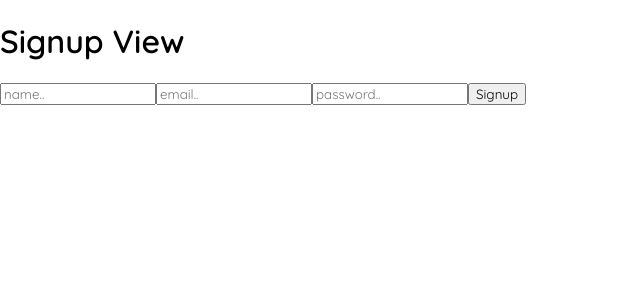
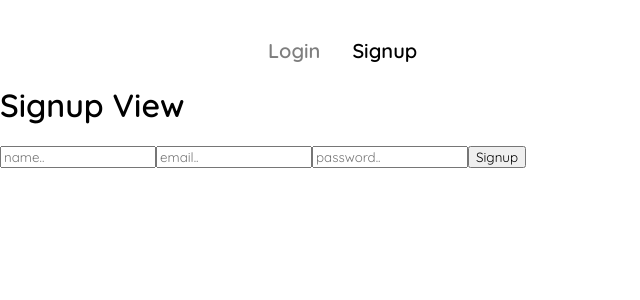
Before and after one commit to DA330A-Software-Engineering/free-choice, a React app: page /signup in a window 1280 px wide. Shown: the top 300 px of the page, without its empty margins (0-640 px from the left). Built offline with nearby package versions, Linux system fonts and the light colour scheme; no server answers.

Commit message:
header styling

```diff
--- a/src/components/devices/Device.style.ts
+++ b/src/components/devices/Device.style.ts
@@ -12,7 +12,6 @@ export const deviceStyle = css`
 `;
 
 export const deviceButton = css`
-
   width: 100px;
   height: 100px;
   margin: 0;
--- a/src/components/views/DeviceContainer.view.tsx
+++ b/src/components/views/DeviceContainer.view.tsx
@@ -7,6 +7,8 @@ import { deviceContainerStyle } from './DeviceContainer.style';
 import DoorDevice from '../devices/DoorDevice.cmpt';
 import WindowDevice from '../devices/WindowDevice.cmpt';
 import { faDoorClosed, faLock, faDoorOpen, faUnlock, faToggleOn, faToggleOff } from '@fortawesome/free-solid-svg-icons'
+import Button from '../interactable/Button.cmpt';
+import { BrowserRouter, Route } from 'react-router-dom';
 
 /** Props for this component */
 type DeviceContainerProps = {}
@@ -54,7 +56,6 @@ const DeviceContainerView: FC<DeviceContainerProps> = () => {
     }
   }
 
-
   return (
       <div>
         <div className={deviceContainerStyle}>
--- a/src/index.css
+++ b/src/index.css
@@ -11,3 +11,38 @@ code {
   font-family: source-code-pro, Menlo, Monaco, Consolas, 'Courier New',
     monospace;
 }
+
+.header-container {
+  display: flex;
+  margin-left: 20%;
+  margin-right: 20%;
+  padding-top: 3%;
+}
+
+.header-container > a {
+  margin: 0;
+  padding: 0;
+  margin-left: 12px;
+  margin-right: 20px;
+  color: black;
+  opacity: 0.3;
+  font-size: 20px;
+  text-decoration: none;
+  font-weight: bold;
+  font-family: 'Quicksand', sans-serif;
+}
+
+.header-container > a:hover{
+  opacity: 1;
+  cursor: pointer;
+}
+
+button:hover {
+  cursor: pointer;
+}
+
+#logout {
+  margin-left: auto;
+  font-size: 15px;
+  margin-right: 12px;
+}
--- a/src/index.tsx
+++ b/src/index.tsx
@@ -1,7 +1,7 @@
 import { createRoot } from 'react-dom/client';
 import { FC } from 'react';
 import "./index.css";
-import { Outlet, Routes, Navigate, BrowserRouter, Route } from "react-router-dom";
+import { Outlet, Routes, Navigate, BrowserRouter, Route, Link } from "react-router-dom";
 import { useAuth } from "./contexts/AuthContext"
 import { DeviceContextProvider } from './contexts/DeviceContext';
 import { AuthenticationProvider } from './contexts/AuthContext';
@@ -10,6 +10,7 @@ import LoginView from './components/views/Login.view';
 import SignupView from './components/views/Signup.view';
 import { FirebaseConfig } from './configs/FirebaseConfig';
 import { initializeApp } from 'firebase/app';
+import { useLocation } from "react-router-dom";
 
 
 /** Creates a prive route wrapper, that check if its a authenticated user. router wrapper can also be used for restrict authenticated users from page using restricted variable */
@@ -17,6 +18,35 @@ const PrivateRouteWrapper: FC<{restricted?: boolean, redirectTo: string}> = ({re
   const auth = useAuth();
   return ((auth.getToken() !== null) === restricted) ? <Navigate to={redirectTo} /> : <Outlet />;
 };
+
+const Header: FC = () => {
+  const auth = useAuth();
+  const location = useLocation();
+  const currentPath = location.pathname;
+
+  const opacityFromPath = (path: string): number => {
+    if (path == currentPath) return 1;
+    else return 0.5;
+  }
+
+  if (auth.getToken()) {
+    return (
+      <div className='header-container'>
+        <Link style={{opacity: opacityFromPath('/')}} to={'/'}>Devices</Link>
+        <Link style={{opacity: opacityFromPath('/groups')}} to={'/groups'}>Groups</Link>
+        <Link style={{opacity: opacityFromPath('/rutines')}} to={'/rutines'}>Rutines</Link>
+        <a onClick={() => auth.logout(() => null)} id='logout'>Logout</a>
+      </div>
+    );
+  }
+
+  return (
+    <div className='header-container'>
+      <Link style={{opacity: opacityFromPath('/login')}} to={'/login'}>Login</Link>
+      <Link style={{opacity: opacityFromPath('/signup')}} to={'/signup'}>Signup</Link>
+    </div>
+  );
+}
 
 
 const App: FC = () => {
@@ -28,11 +58,13 @@ const App: FC = () => {
     <AuthenticationProvider>
       <DeviceContextProvider>
         <BrowserRouter>
+          <Header />
           <Routes>
-
             {/* Private Routes */}
             <Route path='/' element={<PrivateRouteWrapper redirectTo='/login' />}>
               <Route index element={<DeviceContainerView />} />
+              <Route path='groups' element={<h1>Not implemented</h1>} />
+              <Route path='rutines' element={<h1>Not implemented</h1>} />
             </Route>
 
             {/* Test devices without auth path */}
@@ -43,7 +75,6 @@ const App: FC = () => {
               <Route path="login" element={<LoginView />} />
               <Route path="signup" element={<SignupView />} />
             </Route>
-
           </Routes>
         </BrowserRouter>
       </DeviceContextProvider>
```
